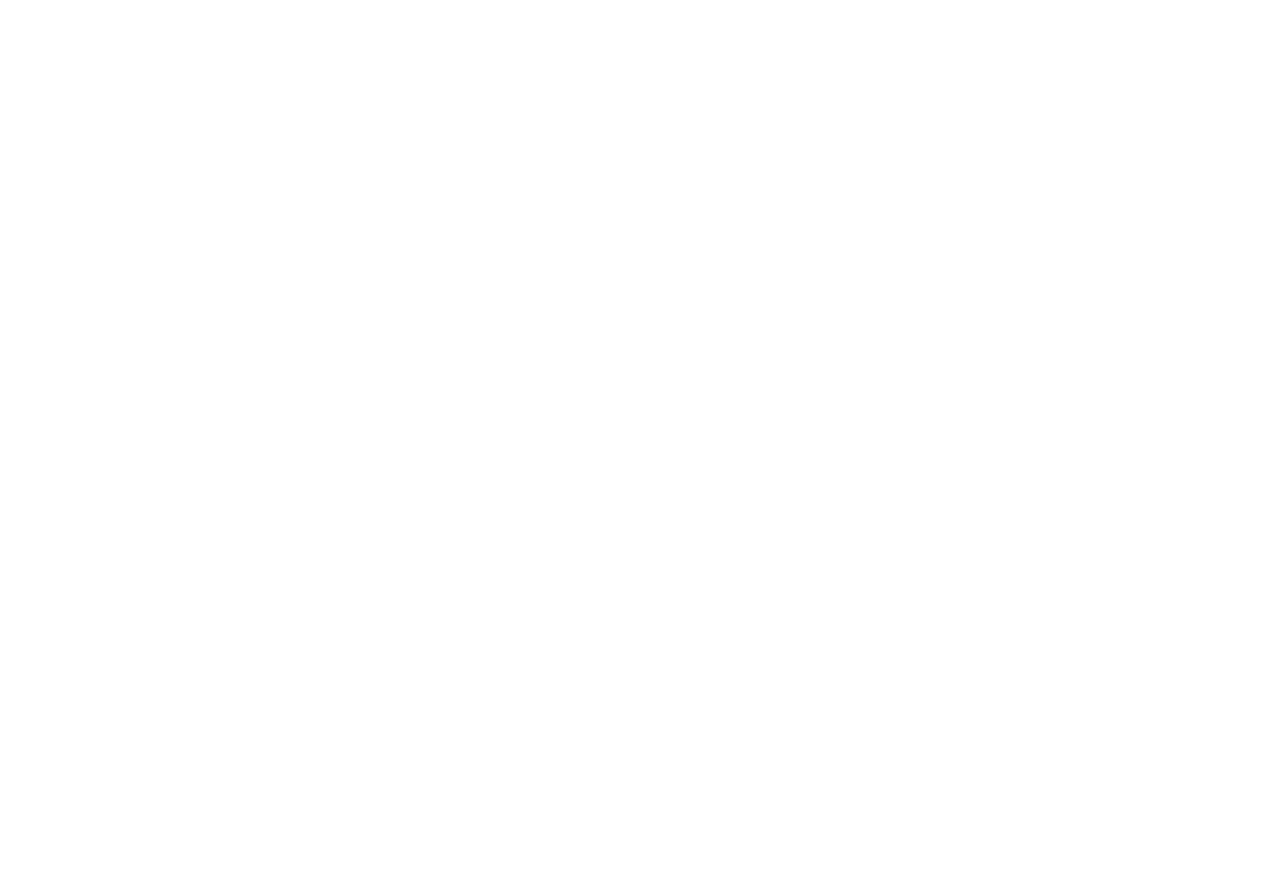
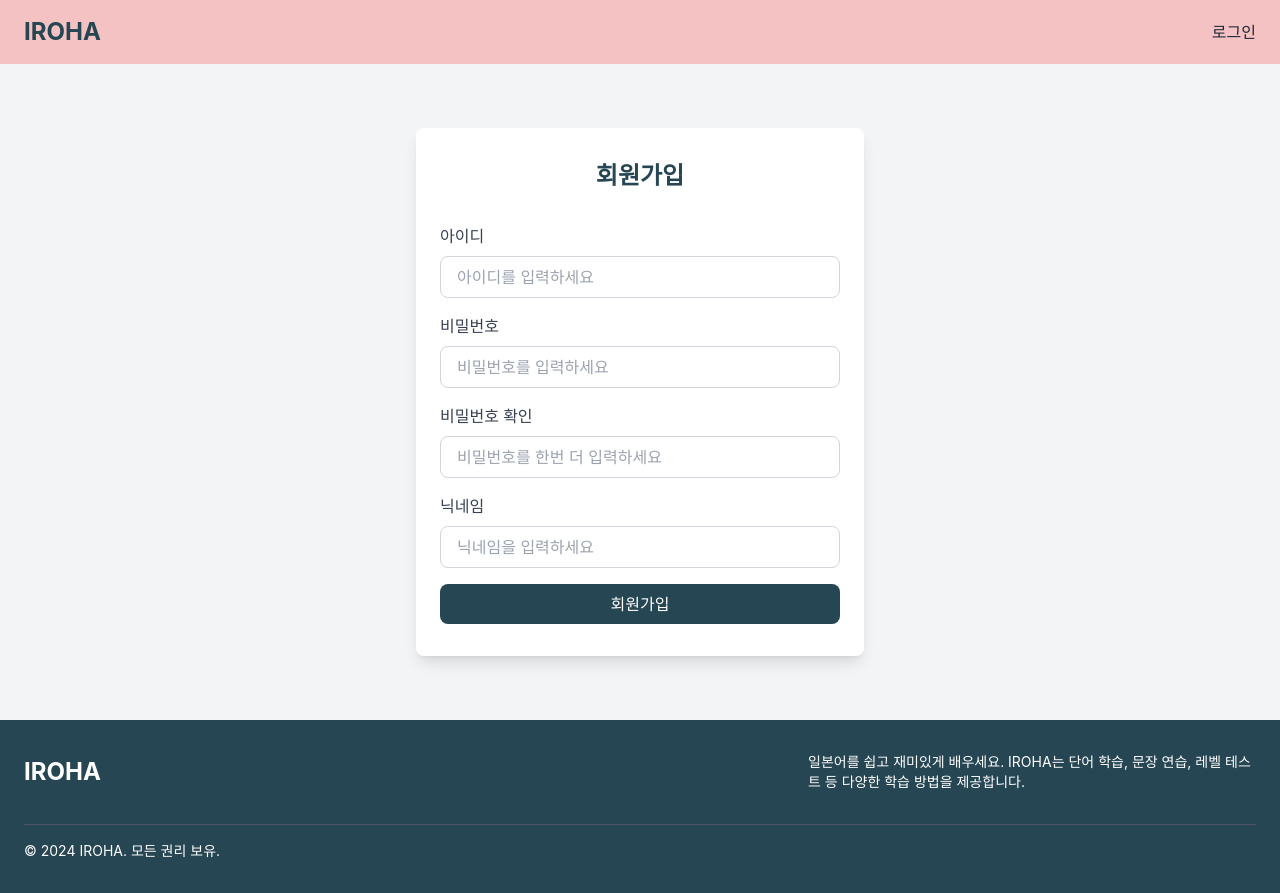
Before and after one commit to RePrimRose/iroha, a React (Create React App) app in the folder frontend/: page /signup in a window 1280 px wide. Before the commit this address had no page. Before the commit the page ends 800 px from the top, so only its background shows below. Built offline with nearby package versions, Linux system fonts and the light colour scheme.

Commit message:
add login, signup pages

```diff
--- a/frontend/src/App.js
+++ b/frontend/src/App.js
@@ -1,12 +1,16 @@
 import './App.css';
 import {Route, Routes} from "react-router-dom";
 import MainPage from "./pages/Main/MainPage";
+import LoginPage from "./pages/Login/LoginPage";
+import SignUpPage from "./pages/SignUp/SignUpPage";
 
 function App() {
   return (
     <div className="App">
         <Routes>
             <Route path="/" element={<MainPage/>}/>
+            <Route path="/login" element={<LoginPage/>}/>
+            <Route path="/signup" element={<SignUpPage/>}/>
         </Routes>
     </div>
   );
--- a/frontend/src/components/Header/Header.js
+++ b/frontend/src/components/Header/Header.js
@@ -1,40 +1,24 @@
 import React from 'react';
+import {Link} from "react-router-dom";
 
 const Header = () => {
     return (
         <header className="bg-sakura shadow-md">
             <div className="container mx-auto flex justify-between items-center py-4 px-6">
                 {/* 로고 */}
-                <div className="text-traditionalBlue font-bold text-2xl">
+                <Link
+                    className="text-traditionalBlue font-bold text-2xl"
+                    to="/">
                     IROHA
-                </div>
+                </Link>
 
                 {/* 네비게이션 메뉴 */}
                 <nav className="hidden md:flex space-x-6">
-                    <a
-                        href="#home"
+                    <Link
                         className="text-gray-800 hover:text-traditionalBlue transition"
-                    >
-                        홈
-                    </a>
-                    <a
-                        href="#learn"
-                        className="text-gray-800 hover:text-traditionalBlue transition"
-                    >
-                        단어 학습
-                    </a>
-                    <a
-                        href="#test"
-                        className="text-gray-800 hover:text-traditionalBlue transition"
-                    >
-                        레벨 테스트
-                    </a>
-                    <a
-                        href="#progress"
-                        className="text-gray-800 hover:text-traditionalBlue transition"
-                    >
-                        내 학습 기록
-                    </a>
+                        to="/login">
+                        로그인
+                    </Link>
                 </nav>
 
                 {/* 모바일 메뉴 버튼 */}
--- /dev/null
+++ b/frontend/src/pages/Login/LoginPage.js
@@ -0,0 +1,16 @@
+import React from "react";
+import Header from "../../components/Header/Header";
+import Footer from "../../components/Footer/Footer";
+import LoginSection from "./LoginSection";
+
+const LoginPage = () => {
+    return (
+        <div>
+            <Header></Header>
+            <LoginSection></LoginSection>
+            <Footer></Footer>
+        </div>
+    );
+}
+
+export default LoginPage;
--- /dev/null
+++ b/frontend/src/pages/Login/LoginSection.js
@@ -0,0 +1,64 @@
+import React from 'react';
+import {Link} from "react-router-dom";
+
+const LoginSection = () => {
+    return (
+        <section className="bg-gray-100 py-16">
+            <div className="container mx-auto px-6 max-w-md bg-white shadow-lg rounded-lg p-8">
+                {/* 섹션 제목 */}
+                <h2 className="text-2xl font-bold text-traditionalBlue text-center mb-8">
+                    로그인
+                </h2>
+
+                {/* ID 입력 */}
+                <div className="mb-4">
+                    <label
+                        htmlFor="id"
+                        className="block text-gray-700 font-medium mb-2 text-left"
+                    >
+                        아이디
+                    </label>
+                    <input
+                        type="text"
+                        id="id"
+                        className="w-full px-4 py-2 border border-gray-300 rounded-lg focus:outline-none focus:ring-2 focus:ring-traditionalBlue"
+                        placeholder="아이디를 입력하세요"
+                    />
+                </div>
+
+                {/* 비밀번호 입력 */}
+                <div className="mb-4">
+                    <label
+                        htmlFor="password"
+                        className="block text-gray-700 font-medium mb-2 text-left"
+                    >
+                        비밀번호
+                    </label>
+                    <input
+                        type="password"
+                        id="password"
+                        className="w-full px-4 py-2 border border-gray-300 rounded-lg focus:outline-none focus:ring-2 focus:ring-traditionalBlue"
+                        placeholder="비밀번호를 입력하세요"
+                    />
+                </div>
+
+                {/* 로그인 버튼 */}
+                <button className="w-full bg-traditionalBlue text-white py-2 rounded-lg font-medium hover:bg-blue-700 transition mb-4">
+                    로그인
+                </button>
+
+                {/* 회원가입 및 ID/PW 찾기 */}
+                <div className="flex justify-between text-sm text-gray-600">
+                    <Link to="/signup" className="hover:underline">
+                        회원가입
+                    </Link>
+                    <Link to="/forgot" className="hover:underline">
+                        ID/PW 찾기
+                    </Link>
+                </div>
+            </div>
+        </section>
+    );
+};
+
+export default LoginSection;
--- /dev/null
+++ b/frontend/src/pages/SignUp/SignUpPage.js
@@ -0,0 +1,16 @@
+import React from "react";
+import Header from "../../components/Header/Header";
+import Footer from "../../components/Footer/Footer";
+import SignUpSection from "./SignUpSection";
+
+const SignUpPage = () => {
+    return (
+        <div>
+            <Header></Header>
+            <SignUpSection></SignUpSection>
+            <Footer></Footer>
+        </div>
+    );
+}
+
+export default SignUpPage;
--- /dev/null
+++ b/frontend/src/pages/SignUp/SignUpSection.js
@@ -0,0 +1,110 @@
+import React, { useState } from 'react';
+
+const SignupSection = () => {
+  const [idChecked, setIdChecked] = useState(false);
+  const [nicknameChecked, setNicknameChecked] = useState(false);
+
+  const handleIdCheck = () => {
+    // 중복 확인 로직 추가
+    alert('ID 중복 확인!');
+    setIdChecked(true);
+  };
+
+  const handleNicknameCheck = () => {
+    // 중복 확인 로직 추가
+    alert('닉네임 중복 확인!');
+    setNicknameChecked(true);
+  };
+
+  return (
+      <section className="bg-gray-100 py-16">
+        <div className="container mx-auto px-6 max-w-md bg-white shadow-lg rounded-lg p-8">
+          {/* 섹션 제목 */}
+          <h2 className="text-2xl font-bold text-traditionalBlue text-center mb-8">
+            회원가입
+          </h2>
+
+          {/* ID 입력 및 중복 확인 */}
+          <div className="mb-4">
+            <label
+                htmlFor="id"
+                className="block text-gray-700 font-medium mb-2 text-left"
+            >
+              아이디
+            </label>
+            <div className="flex items-center space-x-4">
+              <input
+                  type="text"
+                  id="id"
+                  className="w-full px-4 py-2 border border-gray-300 rounded-lg focus:outline-none focus:ring-2 focus:ring-traditionalBlue"
+                  placeholder="아이디를 입력하세요"
+              />
+            </div>
+            {idChecked && (
+                <p className="text-green-600 text-sm mt-2">사용 가능한 아이디입니다.</p>
+            )}
+          </div>
+
+          {/* 비밀번호 입력 */}
+          <div className="mb-4 flex-col">
+            <div className="mb-4">
+              <label
+                  htmlFor="password"
+                  className="block text-gray-700 font-medium mb-2 text-left"
+              >
+                비밀번호
+              </label>
+              <input
+                  type="password"
+                  id="password"
+                  className="w-full px-4 py-2 border border-gray-300 rounded-lg focus:outline-none focus:ring-2 focus:ring-traditionalBlue"
+                  placeholder="비밀번호를 입력하세요"
+              />
+            </div>
+            <div className="mb-4">
+              <label
+                  htmlFor="passwordcheck"
+                  className="block text-gray-700 font-medium mb-2 text-left"
+              >
+                비밀번호 확인
+              </label>
+              <input
+                  type="password"
+                  id="password"
+                  className="w-full px-4 py-2 border border-gray-300 rounded-lg focus:outline-none focus:ring-2 focus:ring-traditionalBlue"
+                  placeholder="비밀번호를 한번 더 입력하세요"
+              />
+            </div>
+          </div>
+
+          {/* 닉네임 입력 및 중복 확인 */}
+          <div className="mb-4">
+            <label
+                htmlFor="nickname"
+                className="block text-gray-700 font-medium mb-2 text-left"
+            >
+              닉네임
+            </label>
+            <div className="flex items-center space-x-4">
+              <input
+                  type="text"
+                  id="nickname"
+                  className="w-full px-4 py-2 border border-gray-300 rounded-lg focus:outline-none focus:ring-2 focus:ring-traditionalBlue"
+                  placeholder="닉네임을 입력하세요"
+              />
+            </div>
+            {nicknameChecked && (
+                <p className="text-green-600 text-sm mt-2">사용 가능한 닉네임입니다.</p>
+            )}
+          </div>
+
+          {/* 회원가입 버튼 */}
+          <button className="w-full bg-traditionalBlue text-white py-2 rounded-lg font-medium hover:bg-blue-700 transition">
+            회원가입
+          </button>
+        </div>
+      </section>
+  );
+};
+
+export default SignupSection;
```
Also changed, not shown: 2 other files (tests, documents, lock files or other folders).
